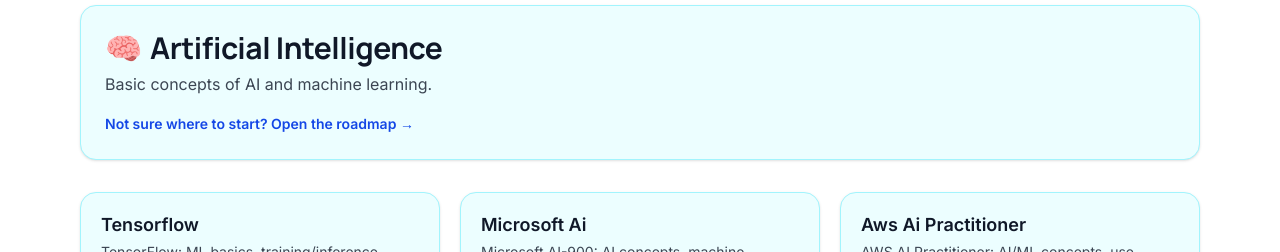
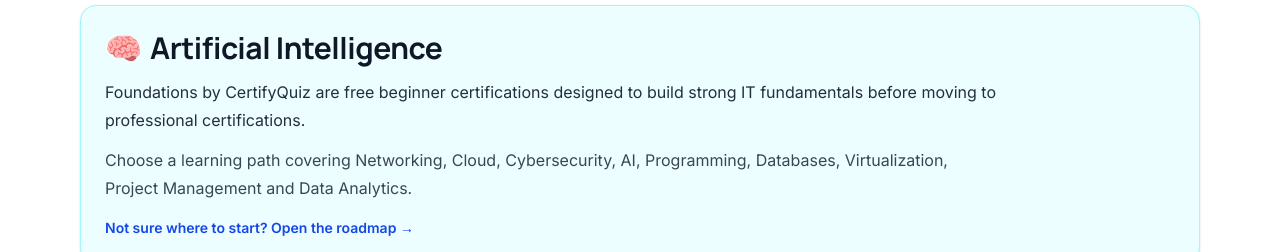
Before and after one commit to martens79/certifyquiz-next, a Next.js app: page /categories/artificial-intelligence in a window 1280 px wide. Shown: the part 124-376 px from the top of the page. Built offline with nearby package versions, Linux system fonts and the light colour scheme; no server answers.

Commit message:
implementazione categoria foundation

```diff
--- a/src/app/[lang]/categorie/[cat]/page.tsx
+++ b/src/app/[lang]/categorie/[cat]/page.tsx
@@ -468,7 +468,27 @@ const certSlugs =
   <h1 className="text-2xl md:text-3xl font-bold flex items-center gap-2">
     <span>{meta.emoji}</span> {meta.title[lang]}
   </h1>
-        <p className="mt-1 opacity-80">{meta.subtitle[lang]}</p>
+
+  <p className="mt-3 text-base opacity-90 max-w-4xl">
+    {lang === "it"
+      ? "Le Foundations by CertifyQuiz sono certificazioni gratuite progettate per aiutare studenti, principianti e professionisti in transizione a costruire solide basi IT prima di affrontare certificazioni come CCNA, Security+, AWS, Azure, Google Cloud, CISSP o PMP."
+      : lang === "fr"
+      ? "Les Foundations by CertifyQuiz sont des certifications gratuites conçues pour construire des bases solides avant les certifications professionnelles."
+      : lang === "es"
+      ? "Las Foundations by CertifyQuiz son certificaciones gratuitas diseñadas para construir bases sólidas antes de afrontar certificaciones profesionales."
+      : "Foundations by CertifyQuiz are free beginner certifications designed to build strong IT fundamentals before moving to professional certifications."}
+  </p>
+
+  <p className="mt-3 opacity-80 max-w-4xl">
+    {lang === "it"
+      ? "Scegli un percorso tra Networking, Cloud, Cybersecurity, AI, Programmazione, Database, Virtualizzazione, Project Management e Data Analytics."
+      : lang === "fr"
+      ? "Choisissez un parcours parmi les réseaux, le cloud, la cybersécurité, l’IA, la programmation, les bases de données, la virtualisation, la gestion de projet et l’analyse de données."
+      : lang === "es"
+      ? "Elige una ruta entre redes, cloud, ciberseguridad, IA, programación, bases de datos, virtualización, gestión de proyectos y analítica de datos."
+      : "Choose a learning path covering Networking, Cloud, Cybersecurity, AI, Programming, Databases, Virtualization, Project Management and Data Analytics."}
+  </p>
+
   {roadmapHref && (
     <Link
       href={roadmapHref}
@@ -478,7 +498,6 @@ const certSlugs =
       {roadmapLabel}
     </Link>
   )}
-
 </header>
 
       {certSlugs.length === 0 ? (
@@ -516,6 +535,32 @@ const certSlugs =
 
 
         </div>
+
+      )}
+      {key === "foundations" && (
+  <section className="mt-12 rounded-2xl border bg-white p-6 shadow-sm">
+    <h2 className="text-xl font-bold mb-4">
+      Why start with Foundations?
+    </h2>
+
+    <div className="space-y-3 text-sm text-slate-700">
+      <p>
+        Many learners jump directly into advanced certifications without mastering the fundamentals first.
+      </p>
+
+      <p>
+        Foundations provide a structured and free path into Networking, Cloud, Cybersecurity, AI, Programming, Databases, Virtualization, Project Management and Data Analytics.
+      </p>
+
+      <ul className="list-disc pl-5 space-y-1">
+        <li>Free access</li>
+        <li>Beginner friendly</li>
+        <li>Quiz-based learning</li>
+        <li>Preparation for advanced certifications</li>
+        <li>Clear career progression</li>
+      </ul>
+    </div>
+  </section>
 )}
     </main>
   );
```
Lines whose indentation alone changed are shown as unchanged.
